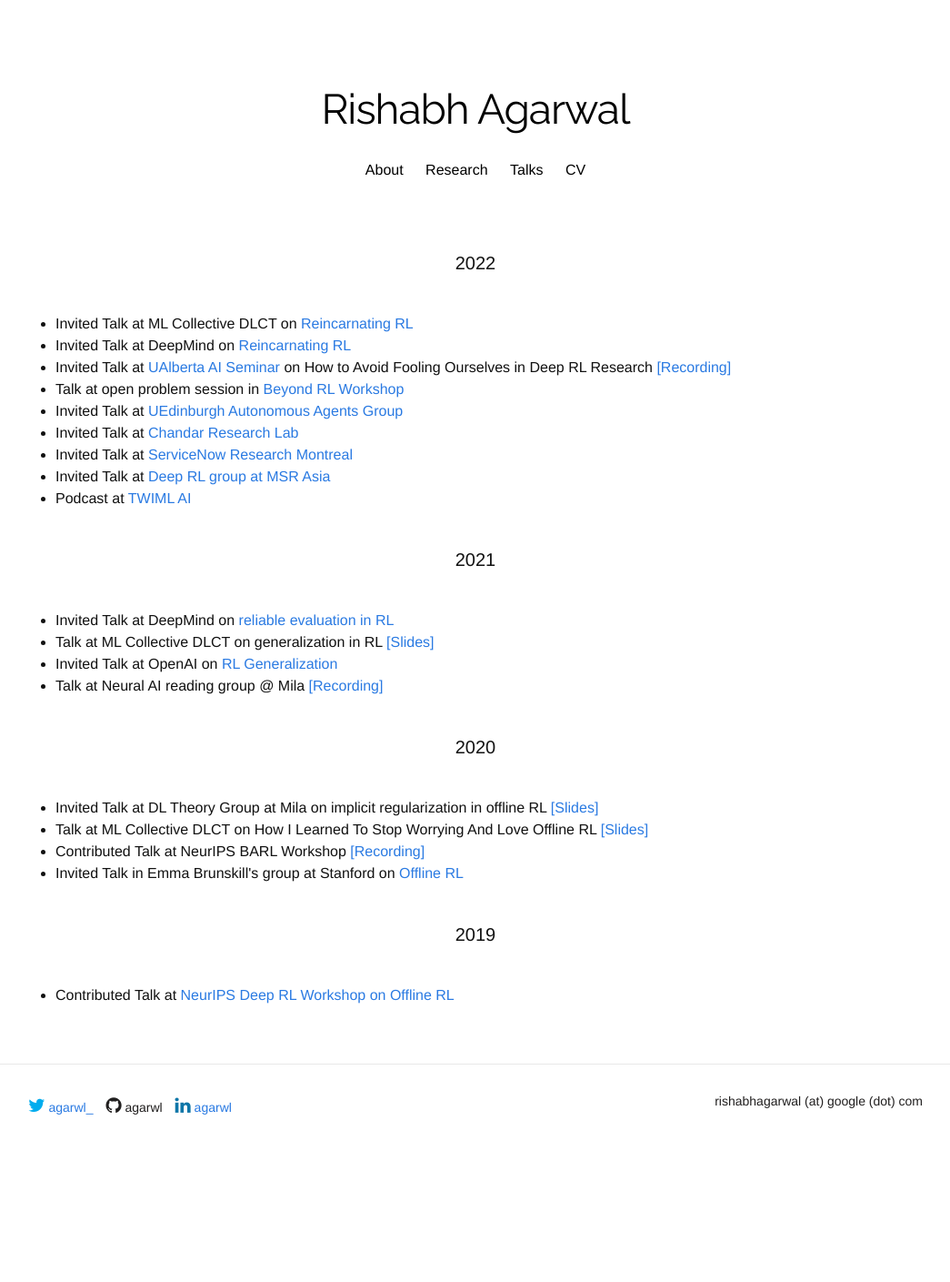
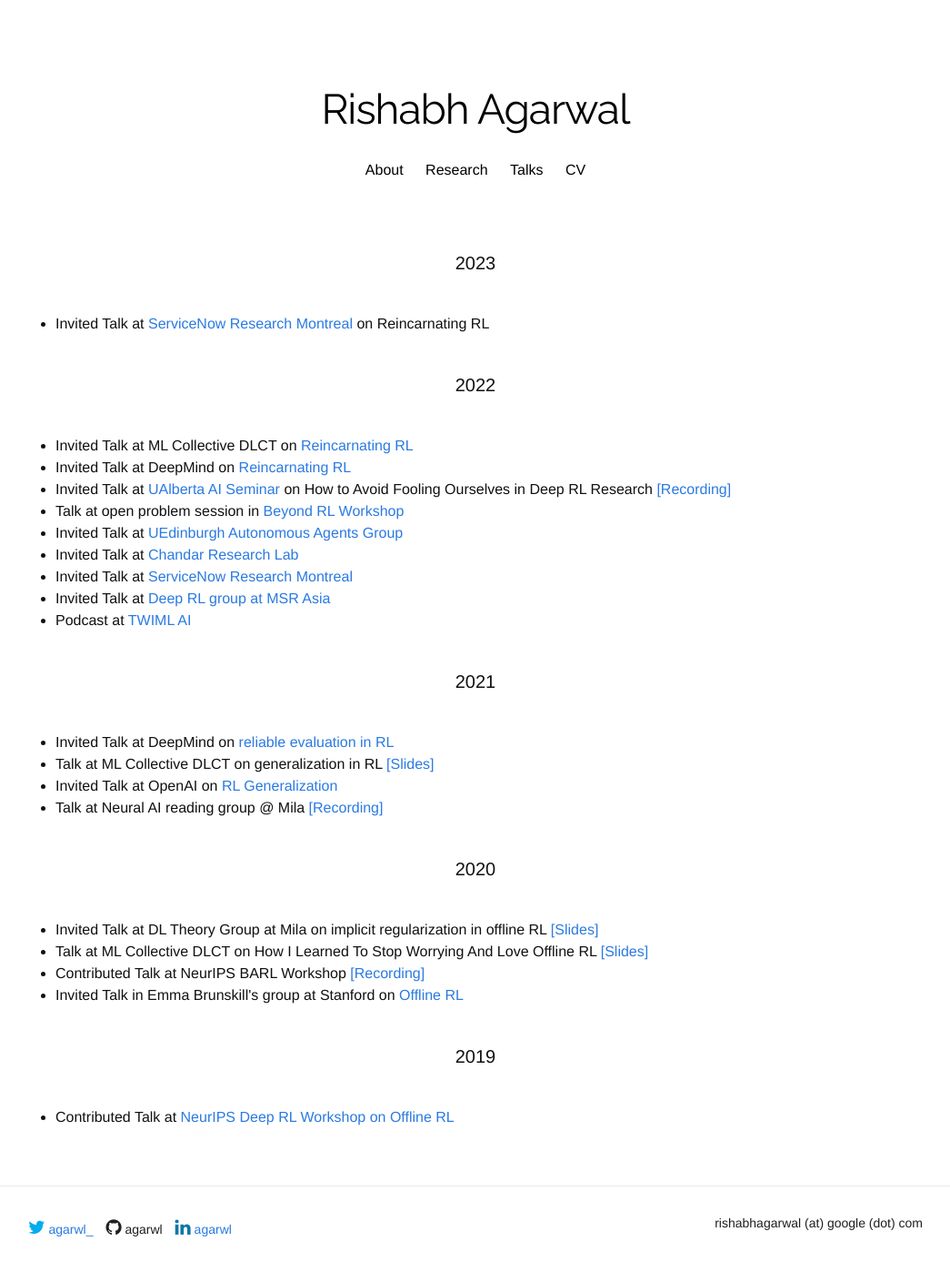
Before and after one commit to agarwl/agarwl.github.io, a Jekyll site: the page built from talks.html, in a window 1280 px wide. Shown: the whole page at 91% size, without its empty margins (117-1162 px from the left). Built offline with Jekyll 4.4.1, drawn with Linux system fonts in a browser that asks for light colours; nearby versions of some CDN libraries; some web fonts are replaced; a style sheet for code colours, icons or effects is not loaded; before the commit the page ends 1275 px from its top, so only the background shows below that.

Commit message:
Update talks.html

```diff
--- a/talks.html
+++ b/talks.html
@@ -2,6 +2,11 @@
 layout: layout
 title: "Invited & Contributed Talks"
 ---
+
+<h1 class="page-heading"> 2023 </h1>
+<ul>
+  <li> Invited Talk at <a href="https://www.servicenow.com/research/people.html/"> ServiceNow Research Montreal </a> on Reincarnating RL </li>
+</ul>
 
 <h1 class="page-heading"> 2022 </h1>
 <ul>
```
